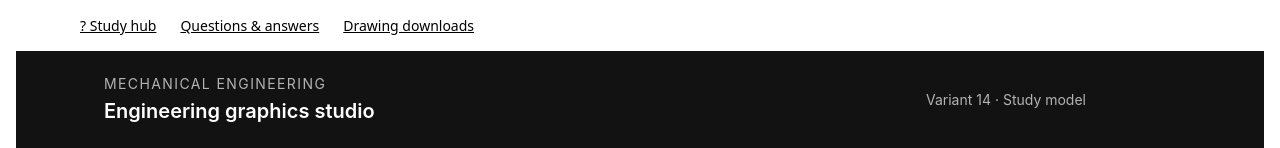
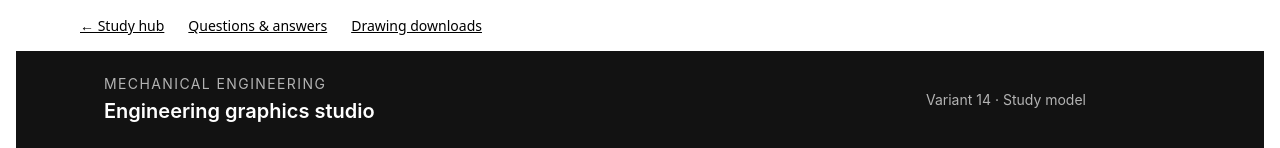
Before and after one commit to anjithU/Technical-Drawing-in-Mechanical-Eng, a plain HTML site: page docs/viewer.html in a window 1280 px wide. Shown: the top 148 px of the page. Drawn offline with nearby package versions, Linux system fonts and the light colour scheme.

Commit message:
Refine standalone viewer navigation

```diff
--- a/docs/viewer.html
+++ b/docs/viewer.html
@@ -10,7 +10,7 @@
 
 </head>
 <body>
-<nav style="display:flex;flex-wrap:wrap;gap:24px;max-width:1120px;margin:0 auto 16px;font:14px system-ui"><a style="color:inherit" href="index.html">? Study hub</a><a style="color:inherit" href="questions.html">Questions &amp; answers</a><a style="color:inherit" href="drawings.html">Drawing downloads</a></nav>
+<nav style="display:flex;flex-wrap:wrap;gap:24px;max-width:1120px;margin:0 auto 16px;font:14px system-ui"><a style="color:inherit" href="index.html">&larr; Study hub</a><a style="color:inherit" href="questions.html">Questions &amp; answers</a><a style="color:inherit" href="drawings.html">Drawing downloads</a></nav>
 <iframe id="codex-visualization" sandbox="allow-scripts" referrerpolicy="no-referrer" title="Engineering Graphics Studio" data-srcdoc="&lt;!doctype html&gt;
 &lt;html lang=&quot;en&quot; data-visualize-standalone&gt;
 &lt;head&gt;
```
Also changed, not shown: src/viewer-shell.template.html (+1 -1 lines).
